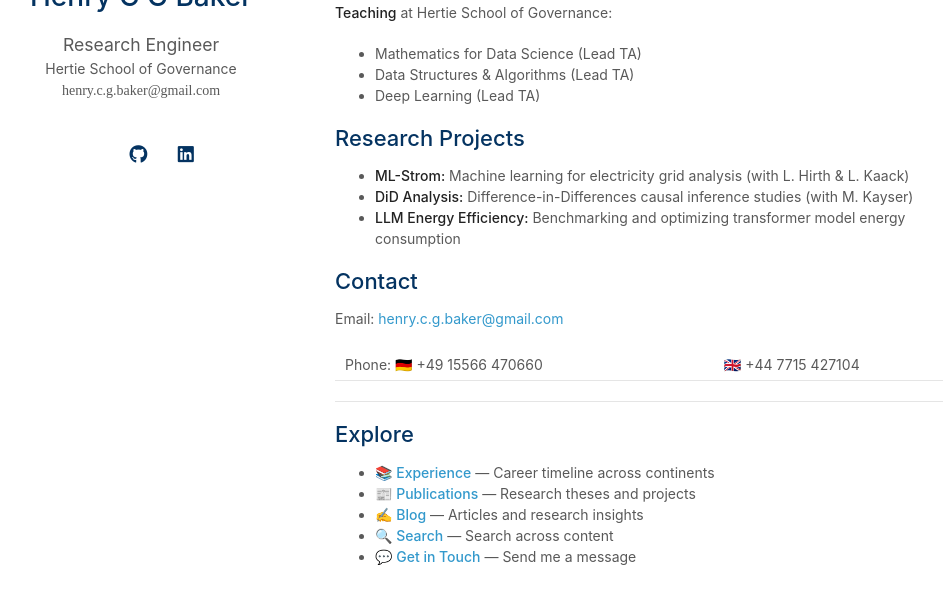
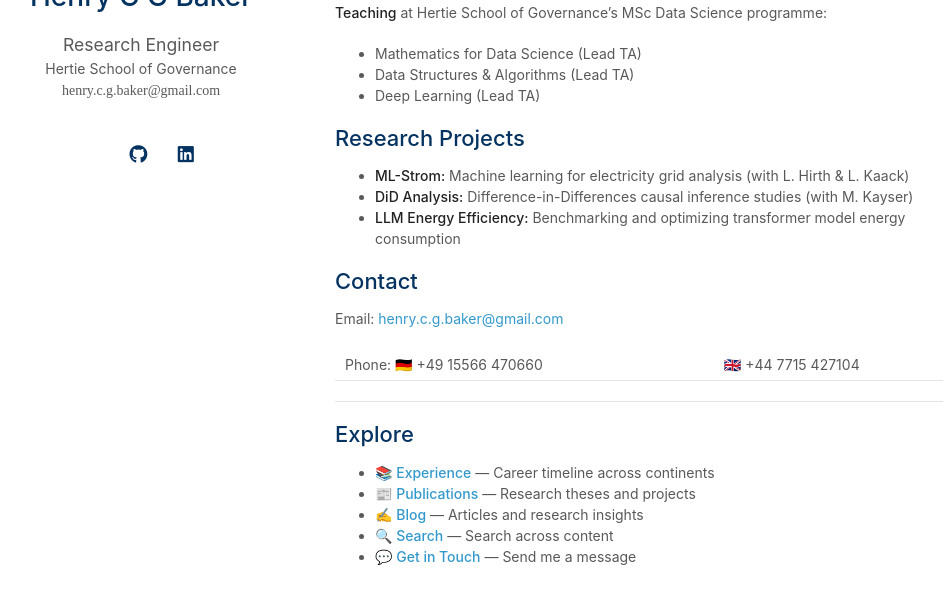
Before and after one commit to henrycgbaker/henrycgbaker.github.io, a Jekyll site: the page built from index.md, in a window 1280 px wide and 900 px high, scrolled down 800 px, cut to the strip 256-860 px from the top of the window. Shown: the whole strip, without its empty margins (135-1078 px from the left). Built offline with Jekyll 4.4.1, drawn with Linux system fonts in a browser that asks for light colours; a style sheet for code colours, icons or effects is not loaded.

Commit message:
Update teaching section with programme name

```diff
--- a/index.md
+++ b/index.md
@@ -38,7 +38,7 @@ My background spans East Asia, Europe, and Africa, with experience in policy res
 
 ## Teaching & Mentoring
 
-**Teaching** at Hertie School of Governance:
+**Teaching** at Hertie School of Governance's MSc Data Science programme:
 - Mathematics for Data Science (Lead TA)
 - Data Structures & Algorithms (Lead TA)
 - Deep Learning (Lead TA)
```
